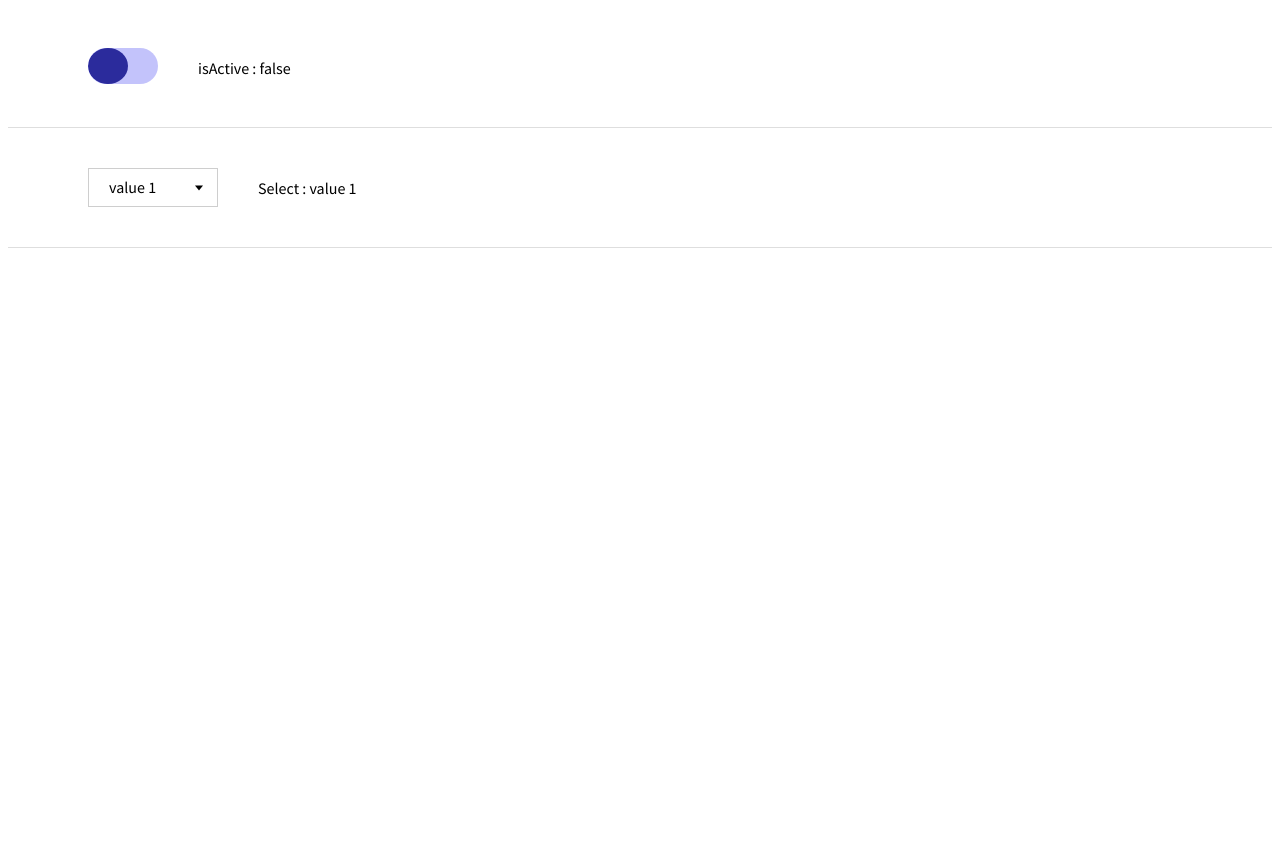
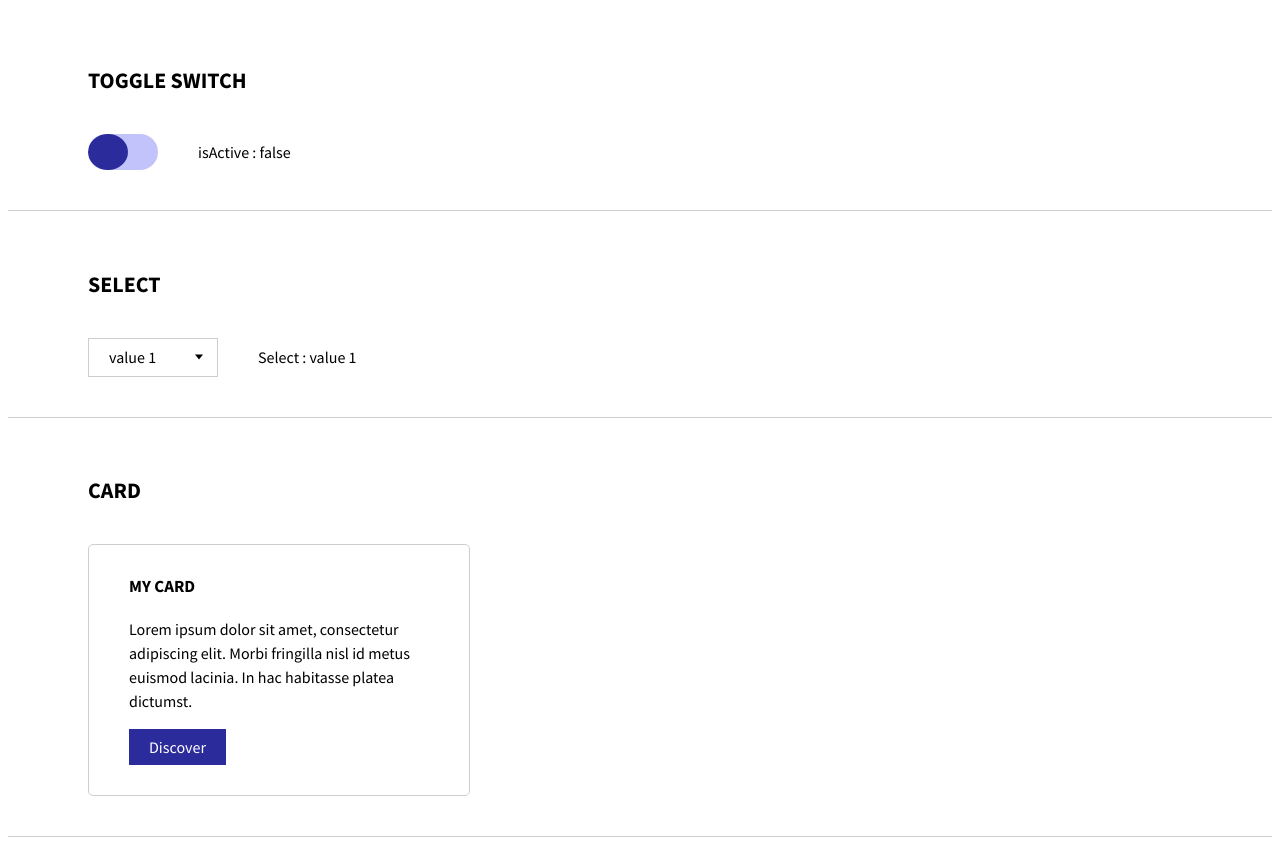
Before and after one commit to antoinevinial/react-boilerplate, a React (Create React App) app: page / in a window 1280 px wide. Before the commit the page ends 800 px from the top, so only its background shows below. Built offline with nearby package versions, Linux system fonts and the light colour scheme.

Commit message:
Add card.

```diff
--- a/public/index.html
+++ b/public/index.html
@@ -5,7 +5,7 @@
 		<meta name="viewport" content="width=device-width, initial-scale=1, shrink-to-fit=no">
 		<link rel="manifest" href="%PUBLIC_URL%/manifest.json">
 		<link rel="shortcut icon" href="%PUBLIC_URL%/favicon.ico">
-		<link href="https://fonts.googleapis.com/css?family=Source+Sans+Pro" rel="stylesheet">
+		<link href="https://fonts.googleapis.com/css?family=Source+Sans+Pro:400,700" rel="stylesheet">
 		<title>My App</title>
 	</head>
 	<body>
--- a/src/App.js
+++ b/src/App.js
@@ -1,11 +1,12 @@
 import React, { Component } from 'react';
 
 // Import styles.
-import { Application, Section, Cell } from './Components/styles';
+import { Application, Section, Heading2 } from './Components/styles';
 
 // Import components.
 import Switch from './Components/Switch';
 import FormSelect from './Components/Form/Select';
+import Card from './Components/Card';
 
 // Init application.
 class App extends Component {
@@ -40,20 +41,18 @@ class App extends Component {
 		return (
 			<Application>
 				<Section>
-					<Cell>
-						<Switch toggleSwitch={this.toggleSwitch}/>
-					</Cell>
-					<Cell>
-						{`isActive : ${this.state.isActive}`}
-					</Cell>
+					<Heading2>Toggle Switch</Heading2>
+					<Switch toggleSwitch={this.toggleSwitch}/>
+					{`isActive : ${this.state.isActive}`}
 				</Section>
 				<Section>
-					<Cell>
-						<FormSelect options={['value 1', 'value 2', 'value 3']} onChange={this.onChange}/>
-					</Cell>
-					<Cell>
-						{`Select : ${this.state.selectedValue}`}
-					</Cell>
+					<Heading2>Select</Heading2>
+					<FormSelect options={['value 1', 'value 2', 'value 3']} onChange={this.onChange}/>
+					{`Select : ${this.state.selectedValue}`}
+				</Section>
+				<Section>
+					<Heading2>Card</Heading2>
+					<Card title="My card" text="Lorem ipsum dolor sit amet, consectetur adipiscing elit. Morbi fringilla nisl id metus euismod lacinia. In hac habitasse platea dictumst." cta="Discover"/>
 				</Section>
 			</Application>
 		);
--- /dev/null
+++ b/src/Components/Button/styles.js
@@ -0,0 +1,16 @@
+// Import modules.
+import styled from 'styled-components';
+import * as Variables from '../variables';
+
+export const Link = styled.a`
+	-webkit-font-smoothing: antialiased;
+	display: inline-flex;
+	padding: 8px 20px;
+	color: white;
+	text-decoration: none;
+	background-color: ${Variables.colorBrand};
+
+	&:hover {
+		background-color: ${Variables.colorBrandHover};
+	}
+`;
--- /dev/null
+++ b/src/Components/Card/index.js
@@ -0,0 +1,27 @@
+// Import modules.
+import React, { Component } from 'react';
+
+// Import styles.
+import { Container, Paragraph } from './styles';
+import { Heading3 } from '../styles';
+import { Link } from '../Button/styles';
+
+// Init component.
+class Card extends Component {
+
+	constructor(props) {
+		super();
+	}
+
+	render() {
+		return (
+			<Container>
+				<Heading3>{this.props.title}</Heading3>
+				<Paragraph>{this.props.text}</Paragraph>
+				<Link href="/">{this.props.cta}</Link>
+			</Container>
+		);
+	}
+}
+
+export default Card;
--- /dev/null
+++ b/src/Components/Card/styles.js
@@ -0,0 +1,14 @@
+// Import modules.
+import styled from 'styled-components';
+import * as Variables from '../variables';
+
+export const Container = styled.div`
+	max-width: 300px;
+	padding: 30px 40px;
+	border: 1px solid ${Variables.colorBorder};
+	border-radius: 5px;
+`;
+
+export const Paragraph = styled.p`
+	line-height: 24px;
+`;
--- a/src/Components/Form/Select/styles.js
+++ b/src/Components/Form/Select/styles.js
@@ -1,9 +1,11 @@
 // Import modules.
 import styled from 'styled-components';
+import * as Variables from '../../variables';
 
 // Export container.
 export const Container = styled.div`
 	position: relative;
+	margin-right: 40px;
 
 	&:after {
 		content: "";
@@ -34,7 +36,7 @@ export const Select = styled.select`
 	outline: none;
 	resize: none;
 	background-color: white;
-	border: 1px solid #cecece;
+	border: 1px solid ${Variables.colorBorder};
 	border-radius: 0;
 
 	&:focus,
--- a/src/Components/Switch/styles.js
+++ b/src/Components/Switch/styles.js
@@ -6,6 +6,7 @@ export const Container = styled.button`
 	position: relative;
 	width: 70px;
 	height: 36px;
+	margin-right: 40px;
 	background-color: #c3c3fb;
 	border: none;
 	border-radius: 18px;
--- a/src/Components/styles.js
+++ b/src/Components/styles.js
@@ -1,8 +1,10 @@
 // Import modules.
 import styled from 'styled-components';
+import * as Variables from './variables';
 
 export const Application = styled.main`
 	font-family: 'Source Sans Pro', sans-serif;
+	font-weight: 400;
 `;
 
 export const Section = styled.section`
@@ -10,9 +12,19 @@ export const Section = styled.section`
 	flex-flow: row wrap;
 	align-items: center;
 	padding: 40px 80px;
-	border-bottom: 1px solid #dedede;
+	border-bottom: 1px solid ${Variables.colorBorder};
 `;
 
-export const Cell = styled.div`
-	margin-right: 40px;
+export const Heading2 = styled.h2`
+	width: 100%;
+	margin-bottom: 40px;
+	font-size: 22px;
+	text-transform: uppercase;
 `;
+
+export const Heading3 = styled.h3`
+	width: 100%;
+	margin 0 0 20px;
+	font-size: 17px;
+	text-transform: uppercase;
+`;
--- /dev/null
+++ b/src/Components/variables.js
@@ -0,0 +1,3 @@
+export const colorBorder = '#cecece';
+export const colorBrand = '#2b2b9c';
+export const colorBrandHover = '#16165a';
```
